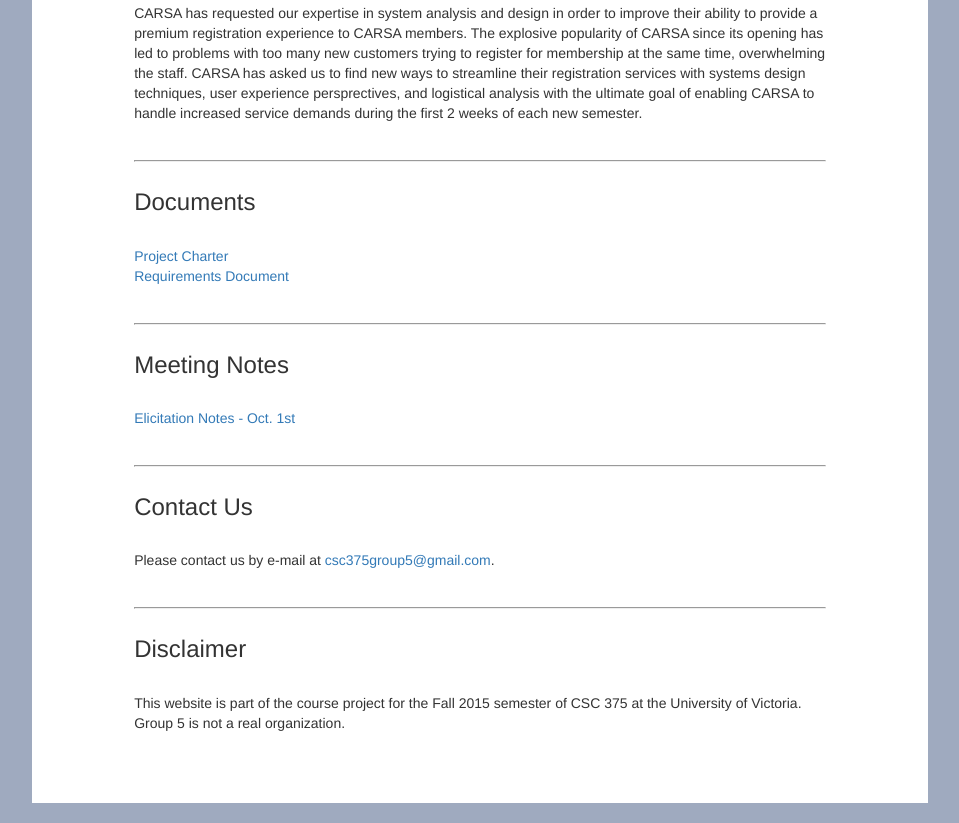
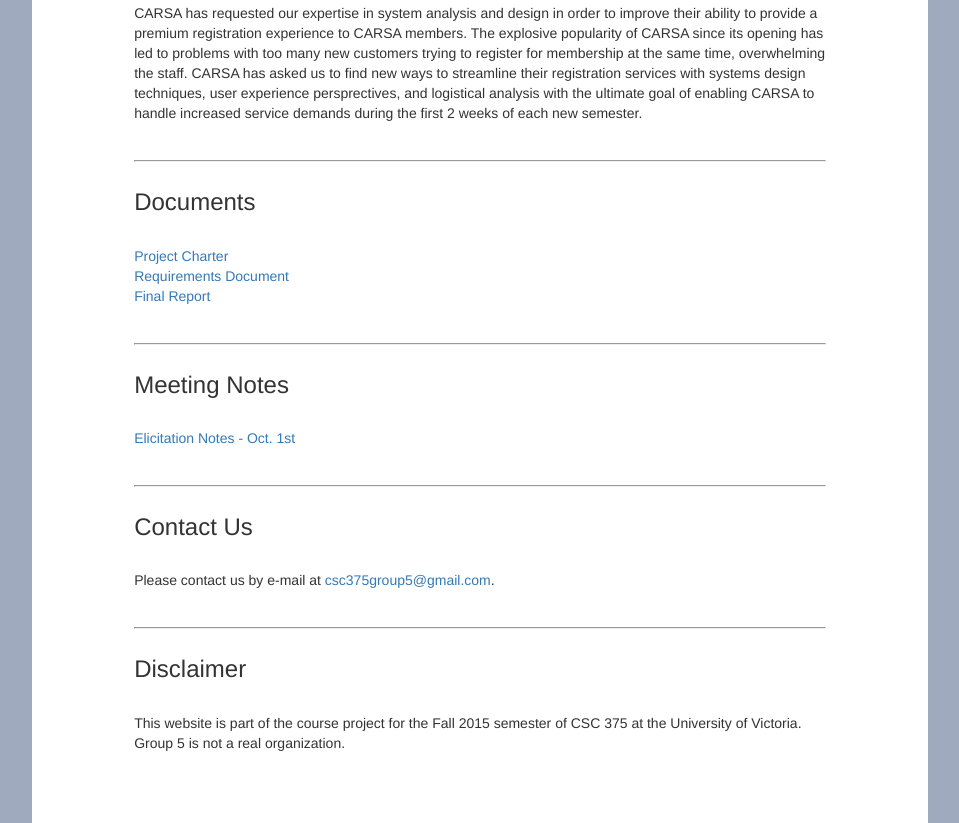
Before and after one commit to csc375group5/csc375group5.github.io, a plain HTML site: page index.html in a window 1280 px wide. Shown: the part 2228-3051 px from the top of the page, without its empty margins (160-1119 px from the left). Drawn offline with nearby package versions, Linux system fonts and the light colour scheme.

Commit message:
Added final report

```diff
--- a/index.html
+++ b/index.html
@@ -277,6 +277,8 @@
               <a href="/downloads/ProjectCharter.pdf" download>Project Charter</a>
               <br />
               <a href="/downloads/SRS.pdf" download>Requirements Document</a>
+              <br />
+              <a href="/downloads/FinalReport.pdf" download>Final Report</a>
             </p>
 
             <br>
```
Also changed, not shown: 1 other file.
